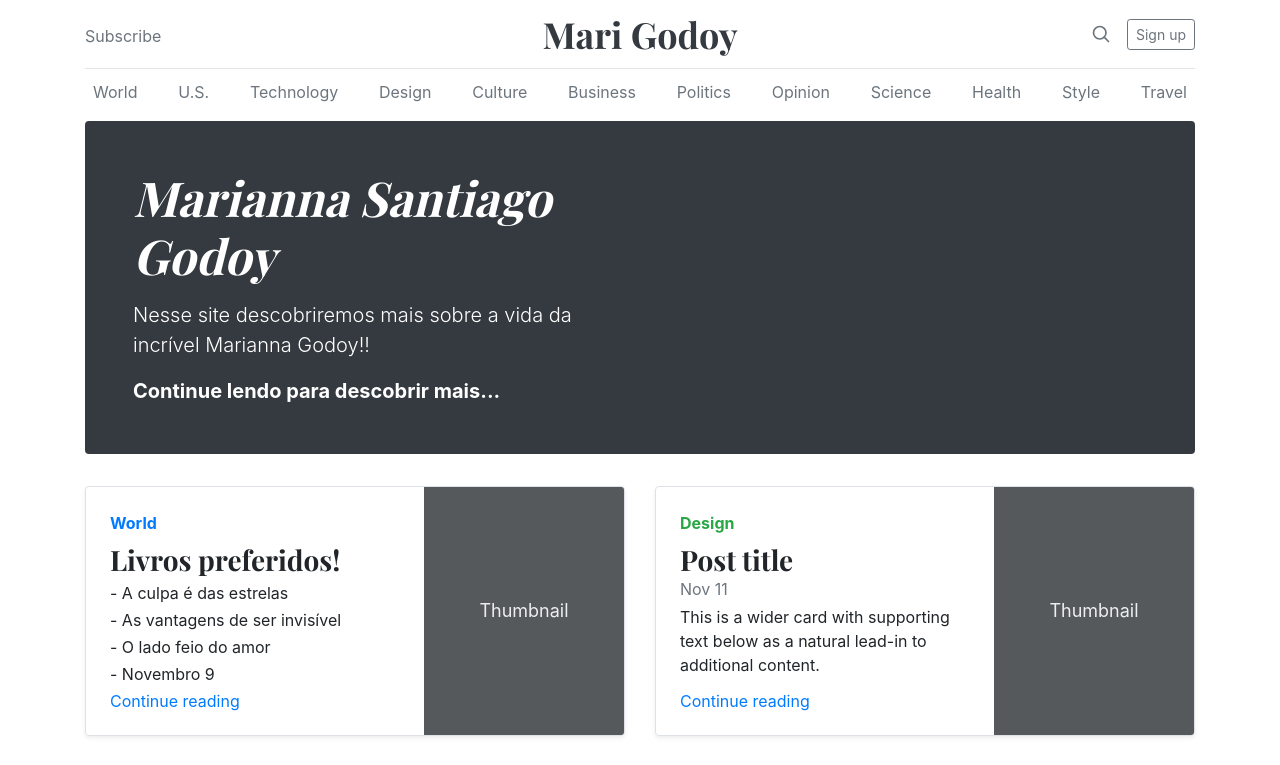
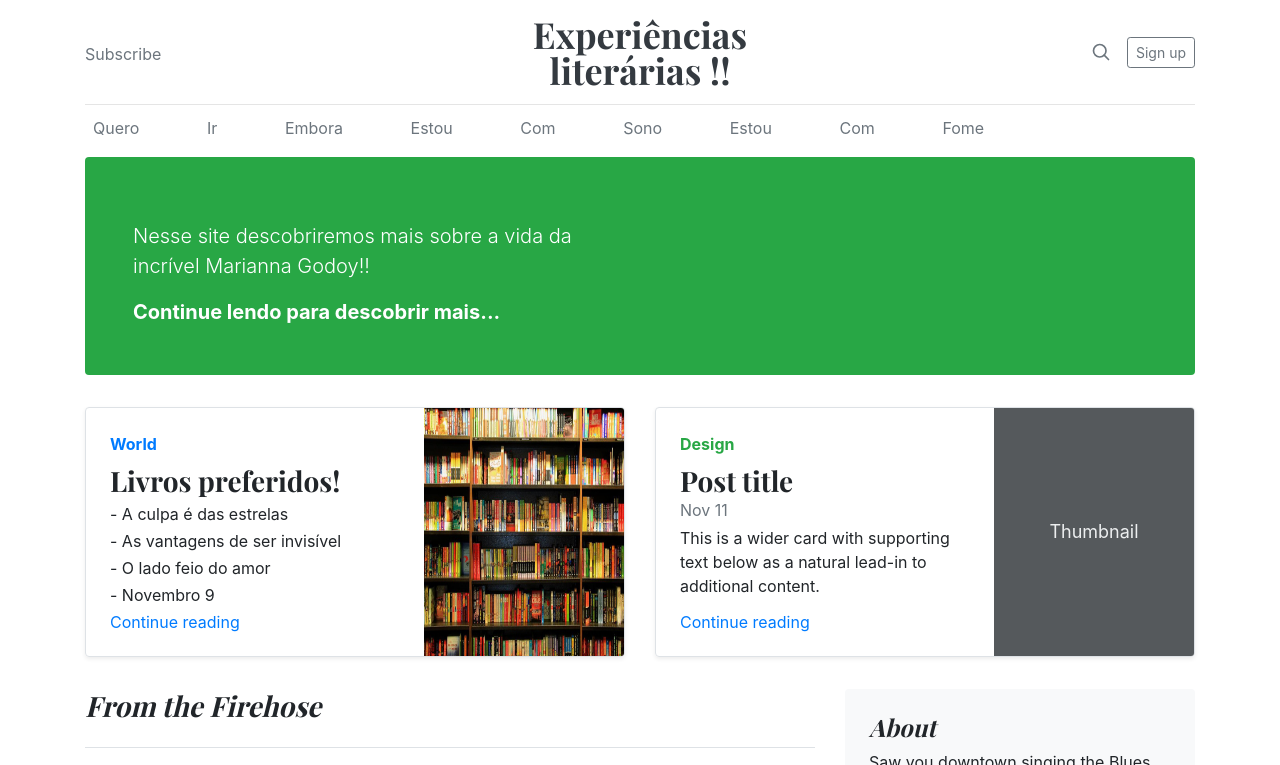
Before and after one commit to Marigodoy26/bootstrap, a plain HTML site: page blog/index.html in a window 1280 px wide. Shown: the top 765 px of the page. Drawn offline with nearby package versions, Linux system fonts and the light colour scheme.

Commit message:
entrega atividade 24/05

```diff
--- a/blog/index.html
+++ b/blog/index.html
@@ -49,7 +49,7 @@
         <a class="text-muted" href="#">Subscribe</a>
       </div>
       <div class="col-4 text-center">
-        <a class="blog-header-logo text-dark" href="#">Mari Godoy</a>
+        <a class="blog-header-logo text-dark" href="#">Experiências literárias !!</a>
       </div>
       <div class="col-4 d-flex justify-content-end align-items-center">
         <a class="text-muted" href="#" aria-label="Search">
@@ -62,24 +62,24 @@
 
   <div class="nav-scroller py-1 mb-2">
     <nav class="nav d-flex justify-content-between">
-      <a class="p-2 text-muted" href="#">World</a>
-      <a class="p-2 text-muted" href="#">U.S.</a>
-      <a class="p-2 text-muted" href="#">Technology</a>
-      <a class="p-2 text-muted" href="#">Design</a>
-      <a class="p-2 text-muted" href="#">Culture</a>
-      <a class="p-2 text-muted" href="#">Business</a>
-      <a class="p-2 text-muted" href="#">Politics</a>
-      <a class="p-2 text-muted" href="#">Opinion</a>
-      <a class="p-2 text-muted" href="#">Science</a>
-      <a class="p-2 text-muted" href="#">Health</a>
-      <a class="p-2 text-muted" href="#">Style</a>
-      <a class="p-2 text-muted" href="#">Travel</a>
+      <a class="p-2 text-muted" href="#">Quero</a>
+      <a class="p-2 text-muted" href="#">Ir</a>
+      <a class="p-2 text-muted" href="#">Embora</a>
+      <a class="p-2 text-muted" href="#">Estou</a>
+      <a class="p-2 text-muted" href="#">Com</a>
+      <a class="p-2 text-muted" href="#">Sono</a>
+      <a class="p-2 text-muted" href="#">Estou</a>
+      <a class="p-2 text-muted" href="#">Com</a>
+      <a class="p-2 text-muted" href="#">Fome</a>
+      <a class="p-2 text-muted" href="#"></a>
+      <a class="p-2 text-muted" href="#"></a>
+      <a class="p-2 text-muted" href="#"></a>
     </nav>
   </div>
 
-  <div class="jumbotron p-4 p-md-5 text-white rounded bg-dark">
+  <div class="jumbotron p-4 p-md-5 text-white rounded bg-success">
     <div class="col-md-6 px-0">
-      <h1 class="display-4 font-italic">Marianna Santiago Godoy</h1>
+      <h1 class="display-4 font-italic"></h1>
       <p class="lead my-3">Nesse site descobriremos mais sobre a vida da incrível Marianna Godoy!!</p>
       <p class="lead mb-0"><a href="#" class="text-white font-weight-bold">Continue lendo para descobrir mais...</a></p>
     </div>
@@ -99,7 +99,7 @@
           <a href="#" class="stretched-link">Continue reading</a>
         </div>
         <div class="col-auto d-none d-lg-block">
-          <svg class="bd-placeholder-img" width="200" height="250" xmlns="http://www.w3.org/2000/svg" role="img" aria-label="Placeholder: Thumbnail" preserveAspectRatio="xMidYMid slice" focusable="false"><title>Placeholder</title><rect width="100%" height="100%" fill="#55595c"/><text x="50%" y="50%" fill="#eceeef" dy=".3em">Thumbnail</text></svg>
+          <img src="../img/e6e48ff71c621a0b61e39025ecdd3912-gpLarge.jpg" class="bd-placeholder-img" width="200" height="250" />
 
         </div>
       </div>
```
Also changed, not shown: img/e6e48ff71c621a0b61e39025ecdd3912-gpLarge.jpg (added), img/imagem-corporativa.webp (added).
